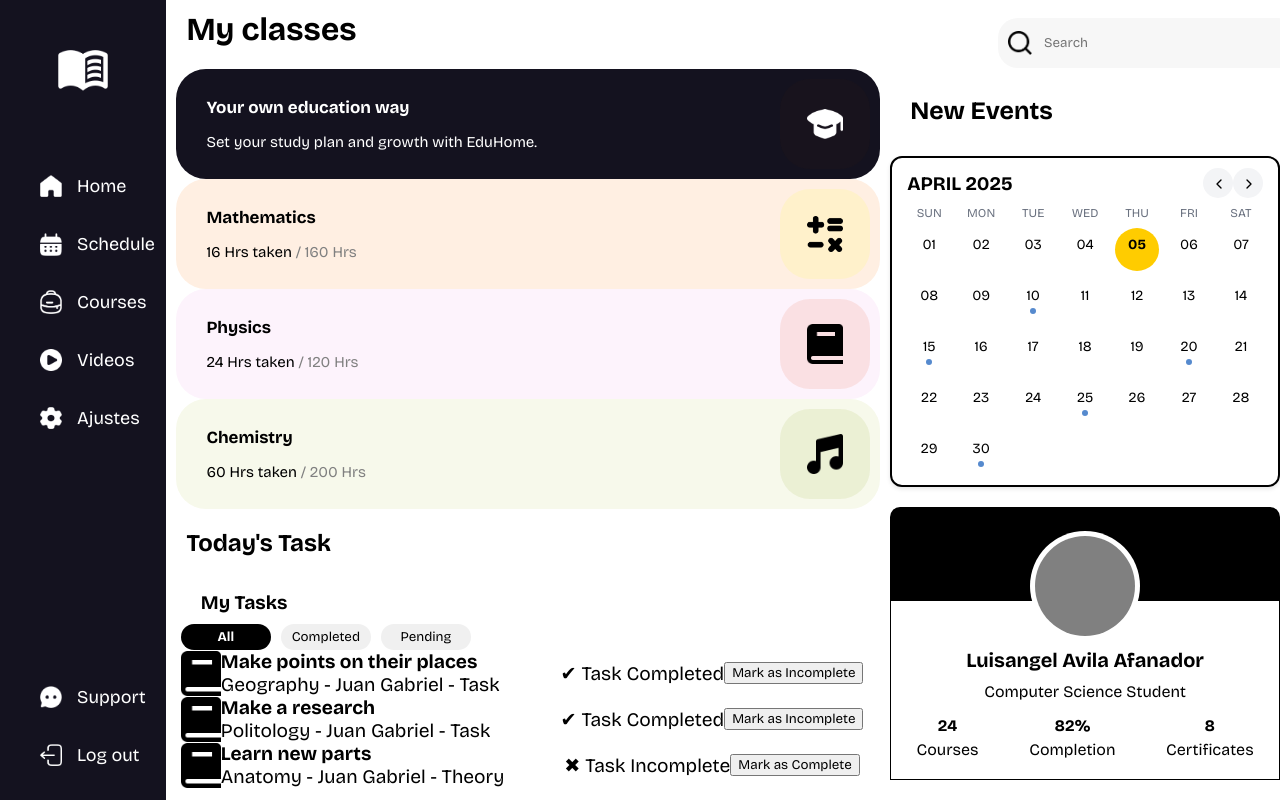
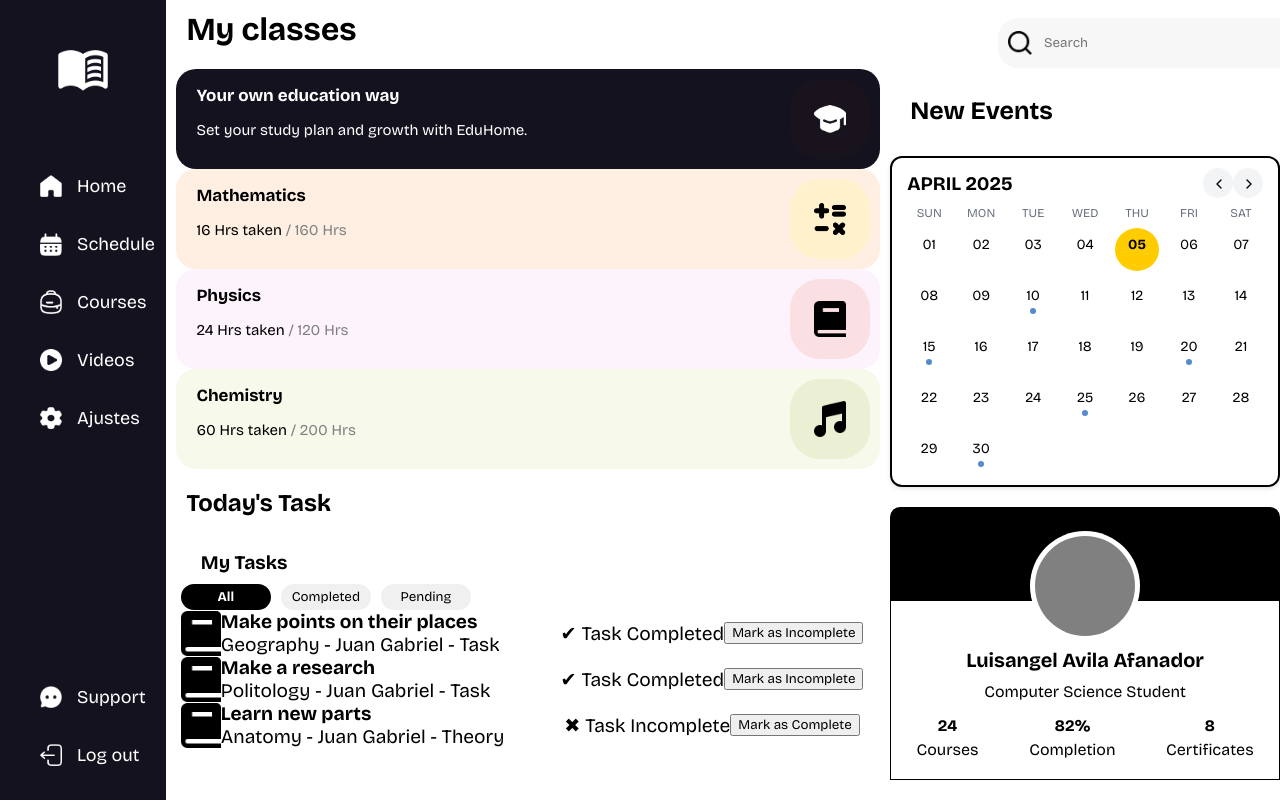
Before and after one commit to angel-iscoding/LMS-Platform-Frontend, a React (Vite) app: page /dashboard in a window 1280 px wide. Built offline with nearby package versions, Linux system fonts and the light colour scheme.

Commit message:
Minor changes

```diff
--- a/src/components/cards/contentCard.module.css
+++ b/src/components/cards/contentCard.module.css
@@ -1,27 +1,23 @@
 .card {
     display: flex;
     align-items: center;
-    border-radius: 30px;
+    border-radius: 20px;
 }
 
 .text {
     display: flex;
     flex-direction: column;
     width: 70%;
-    margin: 10px;
     padding-left: 20px;
-    margin: 10px;
 }
 
 .text h4 {
     margin: 0;
-    margin-top: 10px;
     font-size: 17px;
 }
 
 .text p {
     font-size: 15px;
-    margin-bottom: 10px;
 }
 
 .icon {
@@ -37,8 +33,8 @@
     display: flex;
     justify-content: center;
     align-items: center;
-    width: 90px;
-    height: 90px;
+    width: 80px;
+    height: 80px;
     margin: 10px;
     border-radius: 30px;
 }
--- a/src/sections/dashboard/classesSection.jsx
+++ b/src/sections/dashboard/classesSection.jsx
@@ -1,5 +1,5 @@
 import React, { useState } from "react";
-import DateCard from "../../components/cards/classCard";
+import DateCard from "../../components/cards/contentCard";
 import style from "./classesSection.module.css";
 
 const ClassesSection = () => {
--- a/src/sections/dashboard/profileSection.jsx
+++ b/src/sections/dashboard/profileSection.jsx
@@ -5,12 +5,6 @@ import style from './profileSection.module.css';
 
 const ProfileSection = () => {
     const user = useSelector(selectUser);
-
-    const [foto, useFoto] = useState("https://i.pinimg.com/236x/7d/74/11/7d74113682887054ed1fe5db3078f458.jpg");
-
-    /* Soliciyd aqui */
-
-
 
     return (
         <>
@@ -26,10 +20,6 @@ const ProfileSection = () => {
                             <p><strong>Nombre: </strong>{user.name}</p>
                             <p><strong>Correo: </strong>{user.email}</p>
                         </div>
-                    <div className={style.texto}>
-                        <p><strong>Fecha de nacimiento: </strong>{user.birthdate}</p>
-                        <p><strong>nDni: </strong>{user.nDni}</p>
-                    </div>
                 </div>
             </div>
         </>
```
Also changed, not shown: package.json (+6 -1 lines), 1 other file (tests, documents, lock files or other folders).
